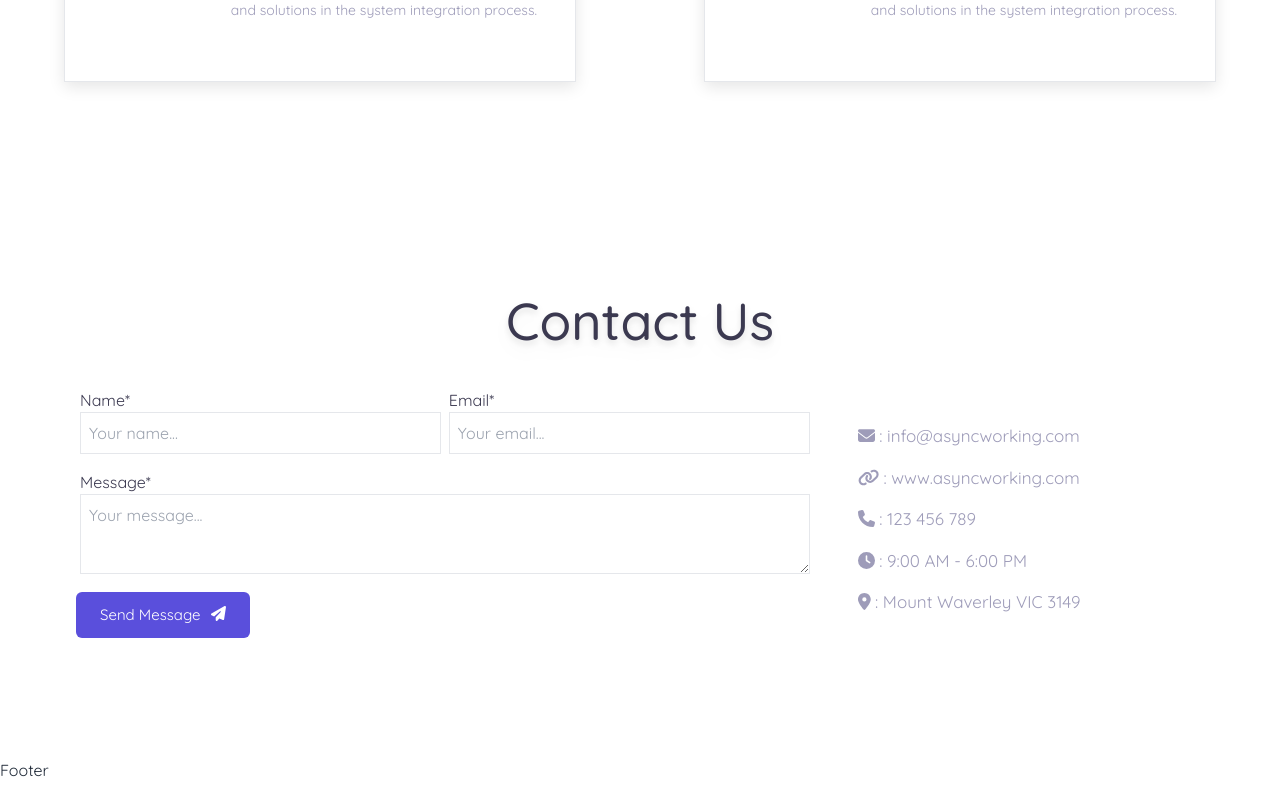
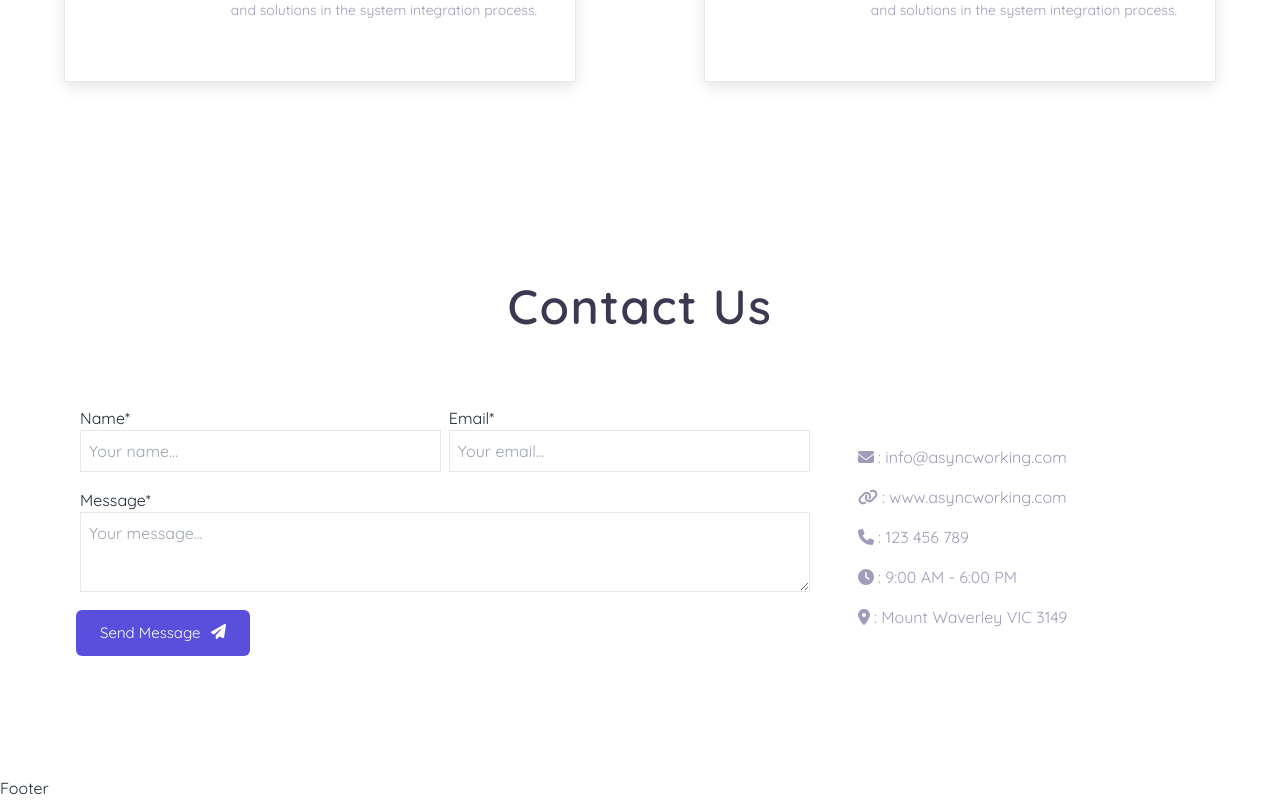
Before and after one commit to courtcanva/asyncworking-website, a Next.js app: page / in a window 1280 px wide. Shown: the part 2505-3305 px from the top of the page. Built offline with nearby package versions, Linux system fonts and the light colour scheme.

Commit message:
fix: unified styling

```diff
--- a/components/Contact/ContactForm.tsx
+++ b/components/Contact/ContactForm.tsx
@@ -31,7 +31,7 @@ const ContactForm = () => {
       {missingInfo && <p className="block m-1 bg-amber-100 p-2">*Please enter{missingInfo}*</p>}
       <div className="form-row w-[100%] md:flex justify-items">
         <div className="md:w-[50%] p-1">
-          <label className="text-[#3b3950] block w-[100%]">Name*</label>
+          <label className="block w-[100%]">Name*</label>
           <input
             type="text"
             name="user_name"
@@ -40,7 +40,7 @@ const ContactForm = () => {
           />
         </div>
         <div className="md:w-[50%] p-1">
-          <label className="text-[#3b3950] block">Email*</label>
+          <label className="block">Email*</label>
           <input
             type="email"
             name="user_email"
@@ -50,7 +50,7 @@ const ContactForm = () => {
         </div>
       </div>
       <div className="form-row w-[100%] p-1">
-        <label className="text-[#3b3950] block w-[100%]">Message*</label>
+        <label className="block w-[100%]">Message*</label>
         <textarea
           name="message"
           className="p-2 mb-2 h-20 w-[100%] border focus:outline-0"
--- a/components/Contact/index.tsx
+++ b/components/Contact/index.tsx
@@ -13,26 +13,24 @@ import {
 const Contact = () => {
   return (
     <div className="flex flex-col justify-center items-center py-20 lg:px-16">
-      <h3 className="text-[36px] md:text-[52px] text-[#3b3950] font-medium mb-4 drop-shadow-lg w-[100%] text-center">
-        Contact Us
-      </h3>
+      <h3 className="text-h1 text-title mb-16">Contact Us</h3>
       <div className="flex justify-around flex-col lg:flex-row flex-wrap items-center w-[100%]">
         <ContactForm />
 
         <div className="ml-8 lg:w-[15%] w-[80%] flex-auto">
-          <p className="text-[17px] text-[#9e9cb9] mb-4">
+          <p className="text-md text-light mb-4">
             <FontAwesomeIcon icon={faEnvelope} /> :<span> info@asyncworking.com</span>
           </p>
-          <p className="text-[17px] text-[#9e9cb9] mb-4">
+          <p className="text-md text-light mb-4">
             <FontAwesomeIcon icon={faLink} /> :<span> www.asyncworking.com</span>
           </p>
-          <p className="text-[17px] text-[#9e9cb9] mb-4">
+          <p className="text-md text-light mb-4">
             <FontAwesomeIcon icon={faPhone} /> :<span> 123 456 789</span>
           </p>
-          <p className="text-[17px] text-[#9e9cb9] mb-4">
+          <p className="text-md text-light mb-4">
             <FontAwesomeIcon icon={faClock} /> :<span> 9:00 AM - 6:00 PM</span>
           </p>
-          <p className="text-[17px] text-[#9e9cb9] mb-4">
+          <p className="text-md text-light mb-4">
             <FontAwesomeIcon icon={faLocationDot} /> :<span> Mount Waverley VIC 3149</span>
           </p>
         </div>
```
